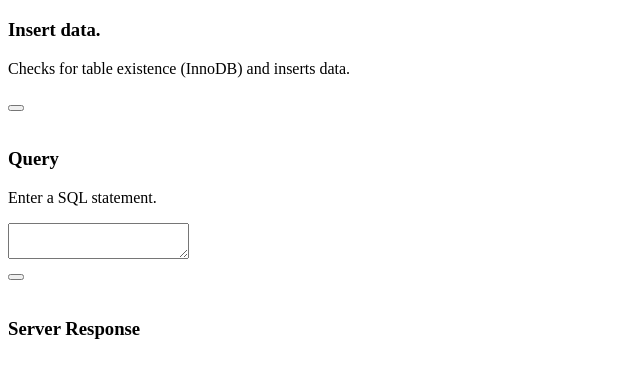
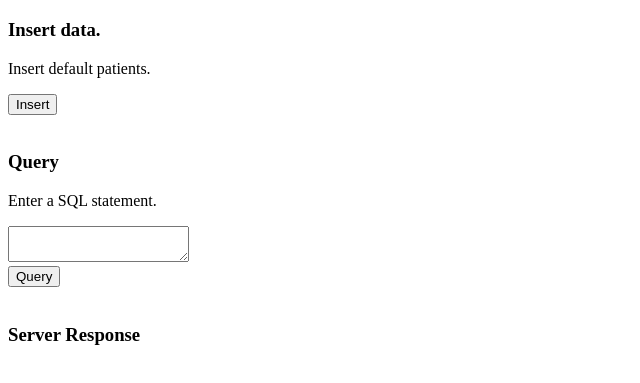
Before and after one commit to diananzrn/B11-Lab5, a plain HTML site: page server1/index.html in a window 1280 px wide. Shown: the part 61-444 px from the top of the page, without its empty margins (0-640 px from the left). Drawn offline with Linux system fonts and the light colour scheme.

Commit message:
Fixed button text

```diff
--- a/server1/index.html
+++ b/server1/index.html
@@ -10,8 +10,8 @@
     <h1>Lab 5</h1>
     <div>
         <h3>Insert data.</h3>
-        <p>Checks for table existence (InnoDB) and inserts data.</p>
-        <button id="insert-btn"></button>
+        <p>Insert default patients.</p>
+        <button id="insert-btn">Insert</button>
     </div>
 
     <br>
@@ -19,7 +19,7 @@
         <h3>Query</h3>
         <p>Enter a SQL statement.</p>
         <textarea id="sql-query"></textarea> <br>
-        <button id="query-btn"></button> </div>
+        <button id="query-btn">Query</button> </div>
 
     <br>
     <div>
```
